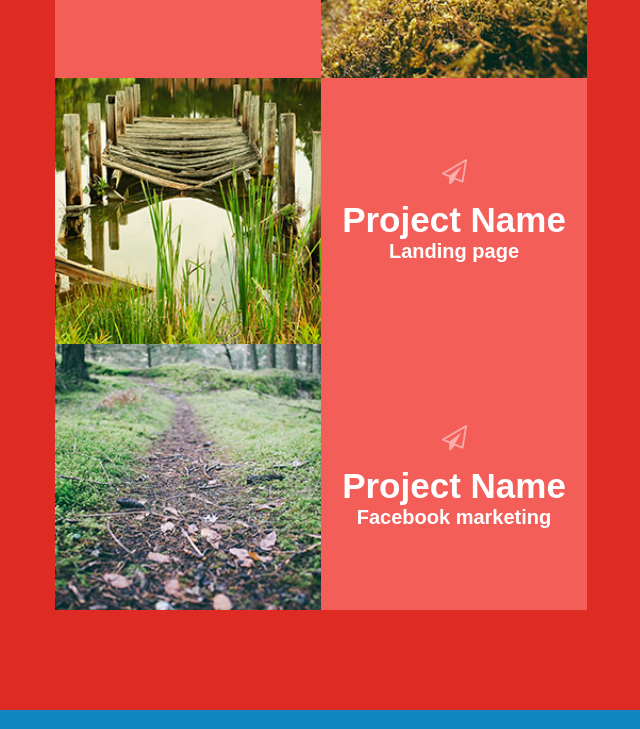
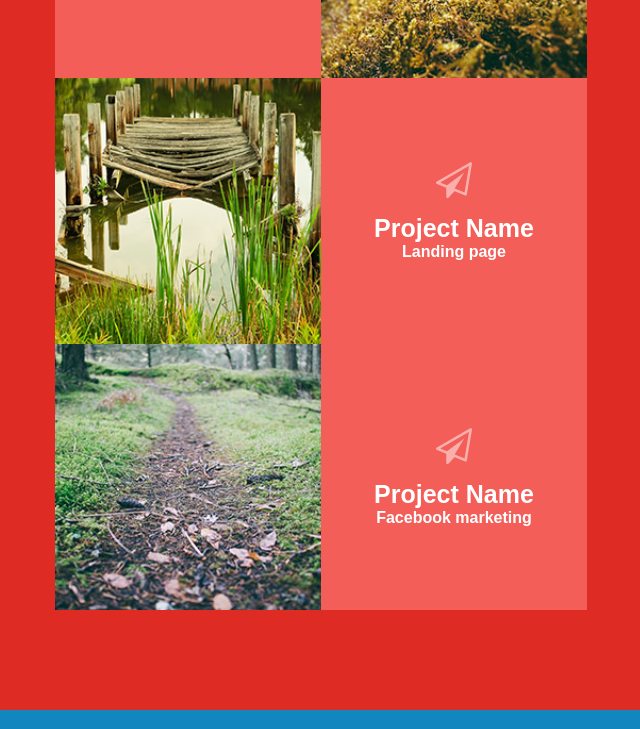
Before and after one commit to Danylo690/EPAM_CSS_advanced, a plain HTML site: page index.html in a window 1280 px wide. Shown: the part 647-1376 px from the top of the page, without its empty margins (319-959 px from the left). Drawn offline with Linux system fonts and the light colour scheme; a web font is replaced by a local one.

Commit message:
Version_2

```diff
--- a/CSS/style1.css
+++ b/CSS/style1.css
@@ -111,18 +111,14 @@ body{
     }
     .icon{
         padding-bottom: 15px;
+        width: 36px;
     }
-    .cell_main_text{
-        font-size: 35px;
-    }
+    .cell_main_text{ font-size: 25px; }
 
-    .cell_sub_text{
-        font-size: 20px;
-    }
-    .first_image
-    {
-        left: -54px;
-    }
+    .cell_sub_text{ font-size: 16px; }
+
+    .first_image{ left: -54px; }
+
     .container{
         grid-template-columns: 1fr 1fr;
         width: 500px;
```
